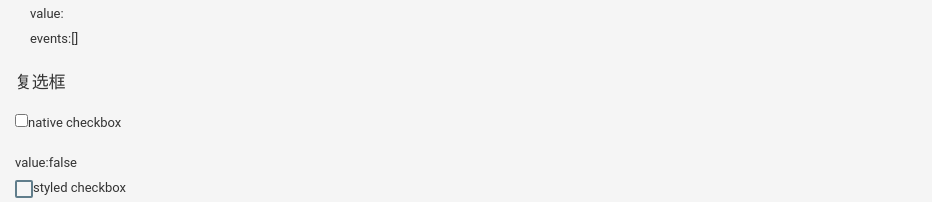
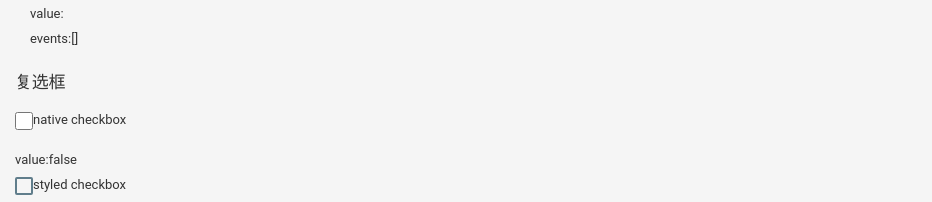
Before and after one commit to tk103331/Yonggle-UI, a Vue app: page / in a window 1280 px wide. Shown: the part 2608-2810 px from the top of the page, without its empty margins (0-932 px from the left). Built offline with nearby package versions, Linux system fonts and the light colour scheme; a web font is replaced by a local one.

Commit message:
原生复选框

```diff
--- a/src/components/checkbox/checkbox.vue
+++ b/src/components/checkbox/checkbox.vue
@@ -5,7 +5,13 @@
         <input type="checkbox" class="styled" v-model="innerValue" :disabled="disabled">
       </span>
     </div>
-    <input v-if="!styled" type="checkbox" v-model="innerValue" :disabled="disabled">
+    <input
+      v-if="!styled"
+      type="checkbox"
+      v-model="innerValue"
+      :disabled="disabled"
+      style="height:18px;width:18px;vertical-align:middle;margin:0px;"
+    >
     <slot></slot>
   </div>
 </template>
```
